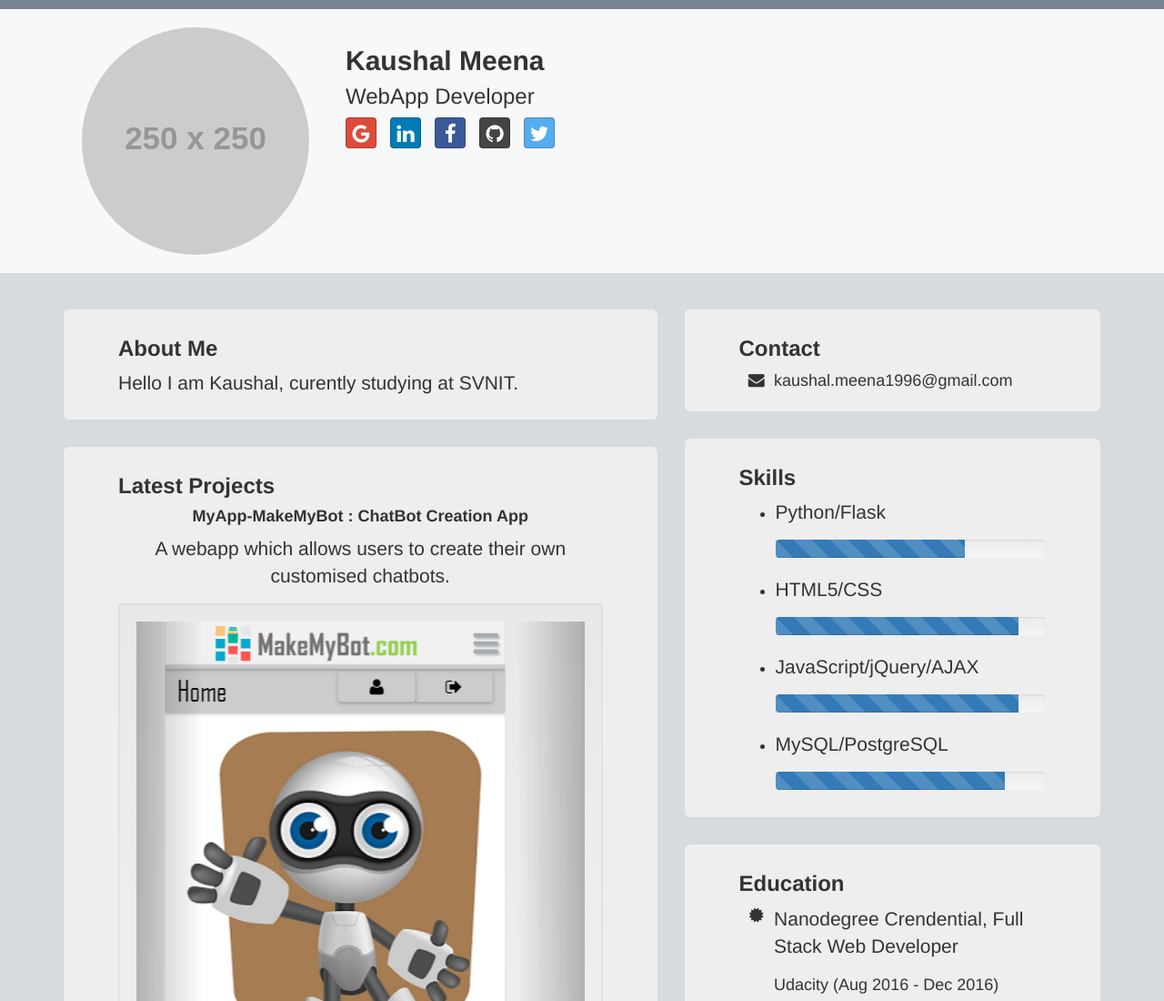
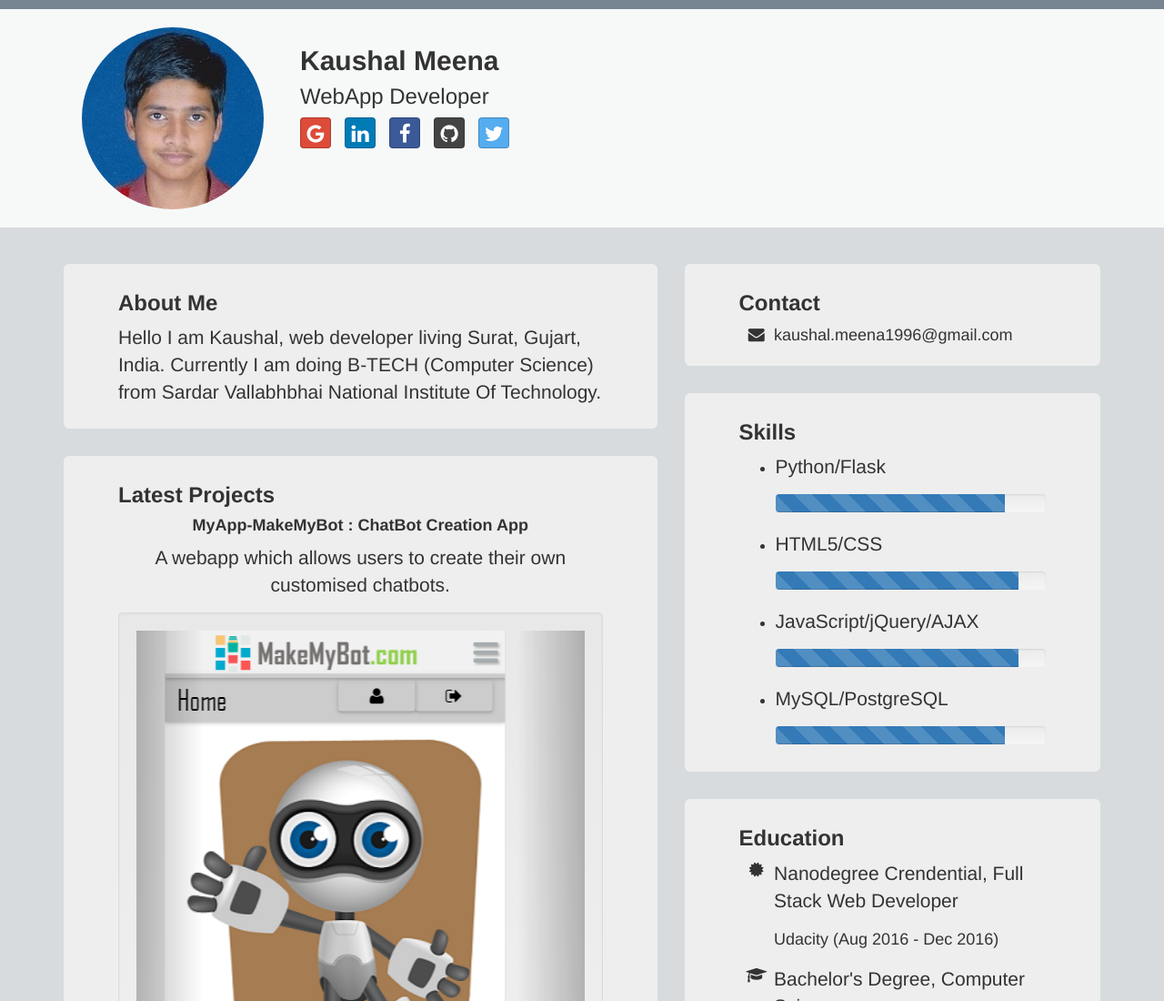
Before and after one commit to kaushalmeena/kaushalmeena.github.io, a plain HTML site: page index.html in a window 1280 px wide. Shown: the top 1100 px of the page at 91% size. Drawn offline with Linux system fonts and the light colour scheme; placeholder pictures from the web are drawn by us.

Commit message:
added cname

```diff
--- a/index.html
+++ b/index.html
@@ -1,7 +1,7 @@
 <!DOCTYPE html>
 <html>
 	<head>
-		<title>AboutMe</title>
+		<title>Kaushal Meena -- WebDe</title>
 		<meta charset="utf-8">
 		<meta name="viewport" content="width=device-width, initial-scale=1">
 
@@ -25,7 +25,7 @@
 		<header class="profile-header">
 			<div class="container">
 				<div class="padding profile-element">
-					<img src="http://placehold.it/250x250" class="img-circle">
+					<img src="img/profileimage.JPG" class="img-circle">
 				</div>
 				<div class="padding profile-element">
 					<h2 class="profile-name">Kaushal Meena</h2>
@@ -45,7 +45,7 @@
 				<div class="col-md-7">
 					<section class="jumbotron">
 						<h3 class="heading">About Me</h3>
-						<p>Hello I am Kaushal, curently studying at SVNIT.</p>
+						<p>Hello I am Kaushal, web developer living Surat, Gujart, India. Currently I am doing B-TECH (Computer Science) from Sardar Vallabhbhai National Institute Of Technology.</p>
 					</section>
 					<section class="jumbotron">
 						<h3 class="heading">Latest Projects</h3>
@@ -165,8 +165,8 @@
 						<ul>
 							<li><p>Python/Flask</p></li>
 							<div class="progress">
-								<div class="progress-bar progress-bar-striped active" role="progressbar" aria-valuenow="70"
-									aria-valuemin="0" aria-valuemax="100" style="width:70%">
+								<div class="progress-bar progress-bar-striped active" role="progressbar" aria-valuenow="85"
+									aria-valuemin="0" aria-valuemax="100" style="width:85%">
 								</div>
 							</div>
 							<li><p>HTML5/CSS</p></li>
```
Also changed, not shown: js/npm.js (deleted, +0 -20 lines), img/profileimage.JPG (added), 1 other file.
